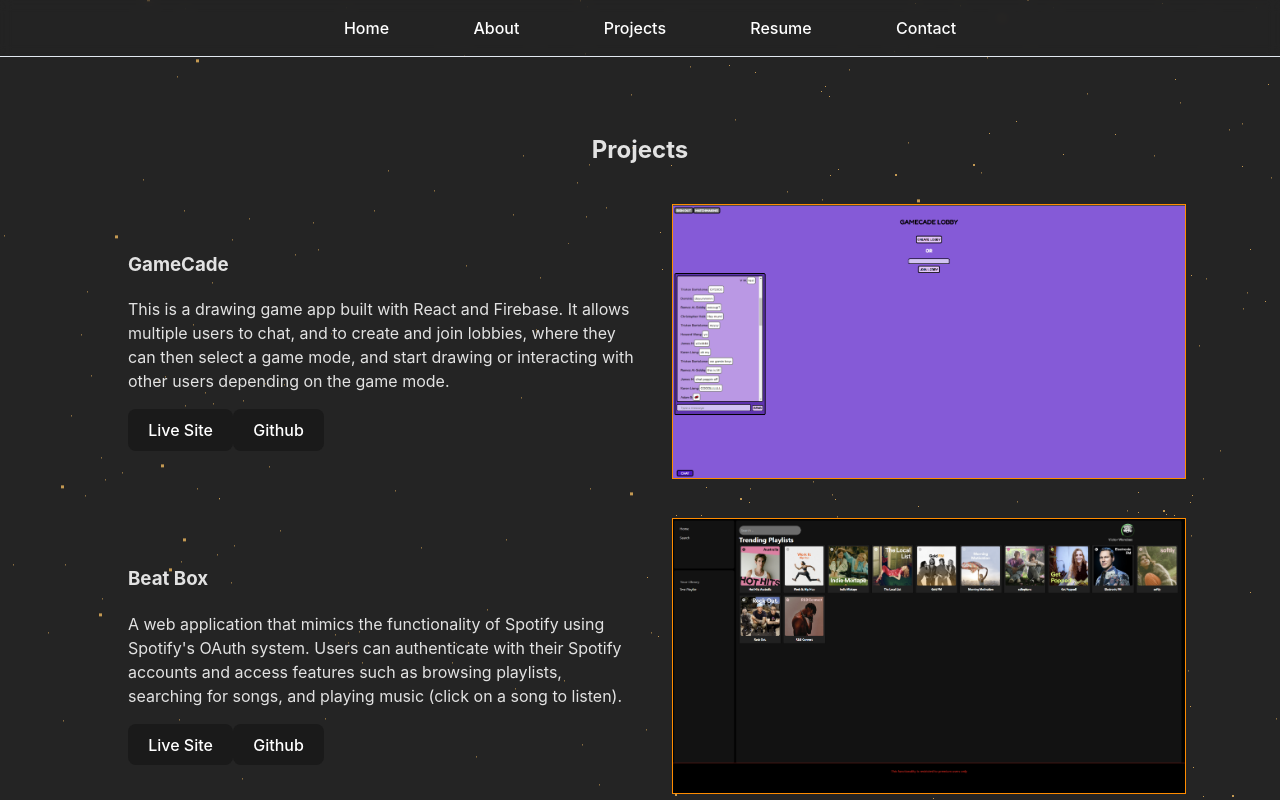
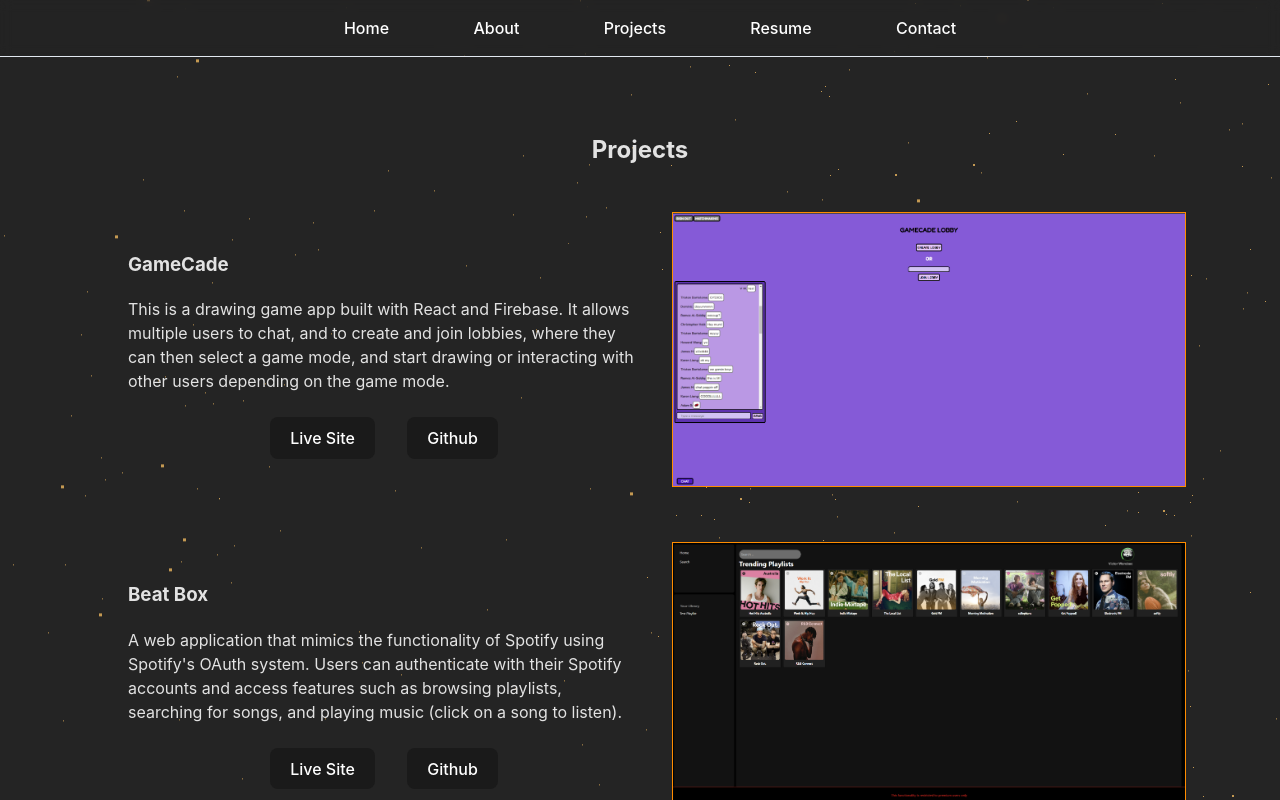
Before and after one commit to vworo/Portfolio, a Vue app: page /projects in a window 1280 px wide. Shown: the top 800 px of the page. Built offline with nearby package versions, Linux system fonts and the light colour scheme; some icons are missing.

Commit message:
Centered buttons in "Projects" view

```diff
--- a/src/views/Projects.vue
+++ b/src/views/Projects.vue
@@ -77,7 +77,7 @@
     }
 
     .text-content {
-        text-align: left;
+        text-align: center;
         width: 50%;
         padding: 2em;
     }
@@ -89,10 +89,18 @@
         margin: 0 auto;
     }
 
+    h3, p {
+        text-align: left;
+    }
+
     img {
         max-width: 100%;
         height: auto;
         border: solid 1px darkorange;
+    }
+
+    button {
+        margin: 0.5em 1em;
     }
 
     @media screen and (max-width: 600px) {
```
